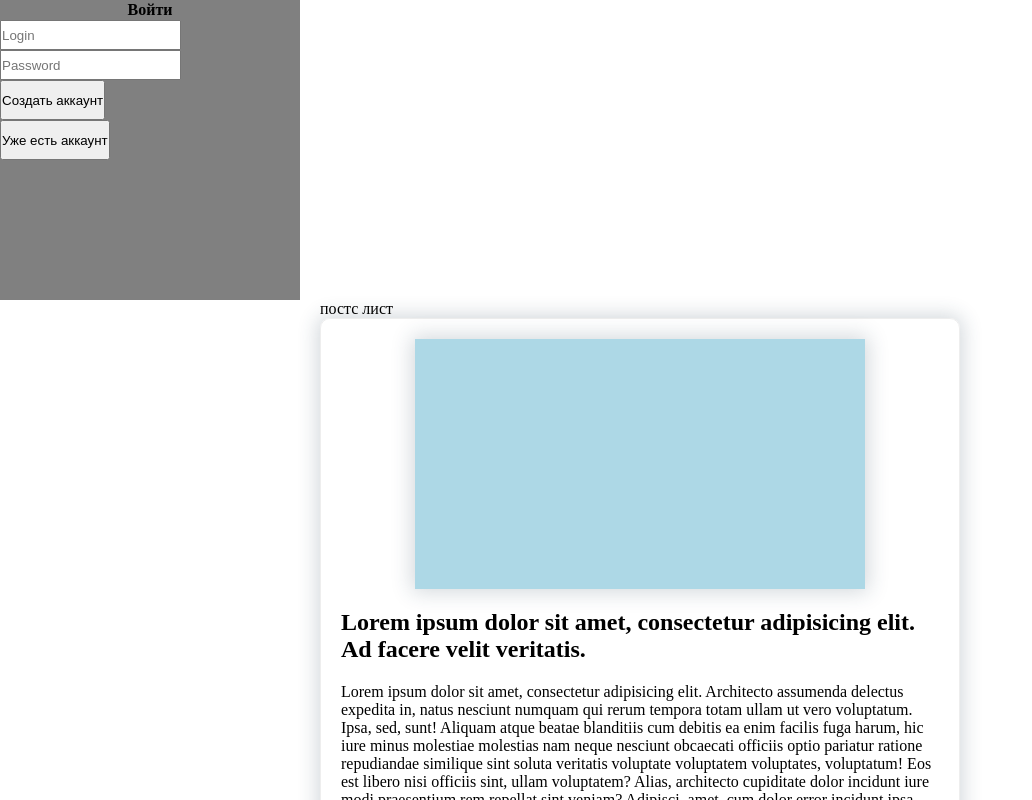
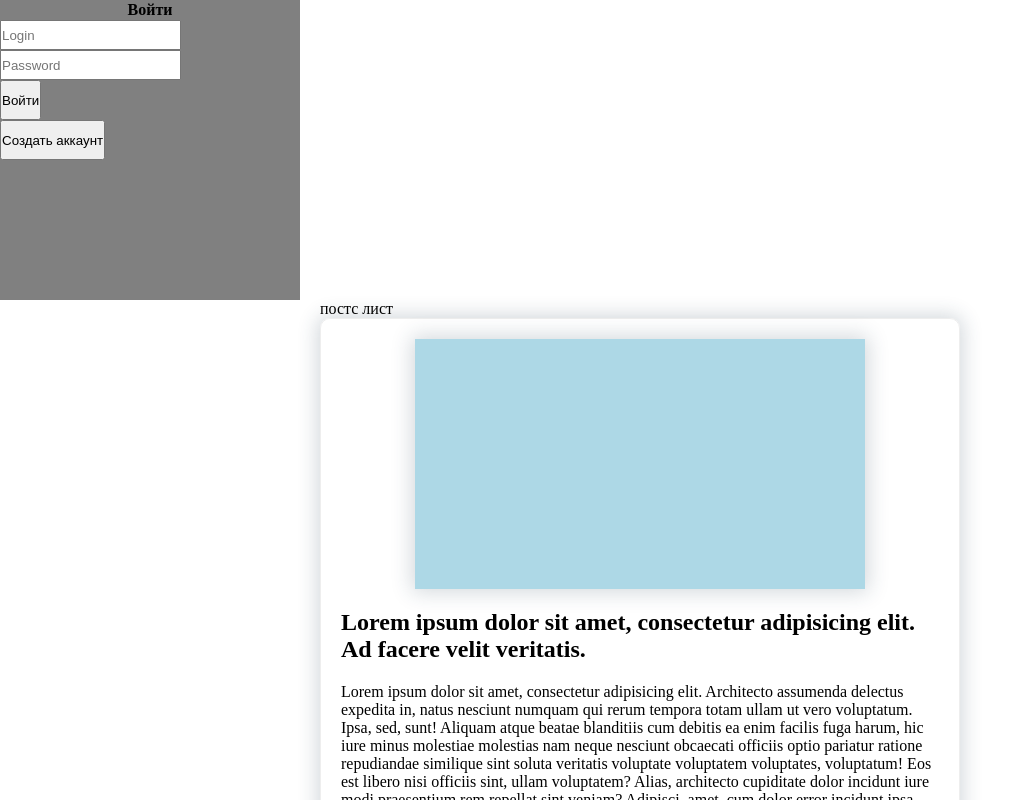
Before and after one commit to rakulagin/blog, a React (Create React App) app: page / in a window 1280 px wide. Shown: the top 800 px of the page, without its empty margins (0-1032 px from the left). Built offline with nearby package versions, Linux system fonts and the light colour scheme.

Commit message:
окно авторизации 2

```diff
--- a/src/components/Login/Auth.jsx
+++ b/src/components/Login/Auth.jsx
@@ -3,7 +3,7 @@ import {useForm} from 'react-hook-form'
 
 import styles from './Login.module.scss'
 
-const Auth = () => {
+const Auth = ({setState}) => {
     const {register, handleSubmit} = useForm();
 
     const onSubmit = data => {
@@ -18,7 +18,7 @@ const Auth = () => {
                 <input className={styles.loginInput} {...register("password", {required: true})} placeholder='Password'/>
                 <button className={styles.loginButton} type="submit">Создать Аккаунт</button>
             </form>
-            <button className={styles.loginButton}>Уже есть аккаунт</button>
+            <button className={styles.loginButton} onClick={() => setState(true)}>Уже есть аккаунт</button>
         </div>
     )
 }
--- a/src/components/Login/Login.jsx
+++ b/src/components/Login/Login.jsx
@@ -3,7 +3,7 @@ import {useForm} from 'react-hook-form'
 
 import styles from './Login.module.scss'
 
-const Login = (setAccountExist) => {
+const Login = ({setState}) => {
     const {register, handleSubmit} = useForm();
 
     const onSubmit = data => {
@@ -11,8 +11,7 @@ const Login = (setAccountExist) => {
     }
 
     const test = () => {
-        console.log("111")
-        setAccountExist(false)
+        setState(false)
     }
 
     return (
@@ -21,11 +20,11 @@ const Login = (setAccountExist) => {
                 <h3 className={styles.loginHeader}>Войти</h3>
                 <input className={styles.loginInput} {...register("email", {required: true})} placeholder='Login'/>
                 <input className={styles.loginInput} {...register("password", {required: true})} placeholder='Password'/>
-                <button className={styles.loginButton} type="submit">Создать аккаунт</button>
+                <button className={styles.loginButton} type="submit">Войти</button>
             </form>
             <button className={styles.loginButton}
                     onClick={test}
-            >Уже есть аккаунт</button>
+            >Создать аккаунт</button>
         </div>
     )
 }
--- a/src/components/Login/LoginForm.jsx
+++ b/src/components/Login/LoginForm.jsx
@@ -8,16 +8,14 @@ import styles from './Login.module.scss'
 const LoginForm = () => {
     const [accountExist, setAccountExist] = useState(true)
 
-
-
     return (
         <div className={styles.loginWrp}>
             {accountExist ?
                 <Login
-                    setAccountExist={setAccountExist}
+                    setState={setAccountExist}
                 />
                 :
-                <Auth/>
+                <Auth setState={setAccountExist}/>
             }
         </div>
     )
```
